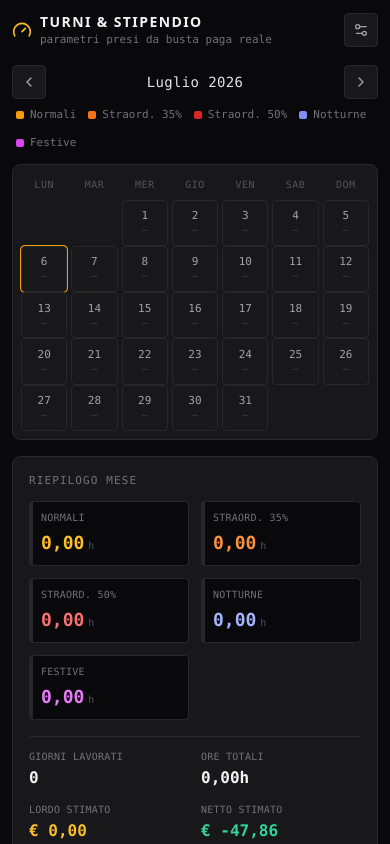
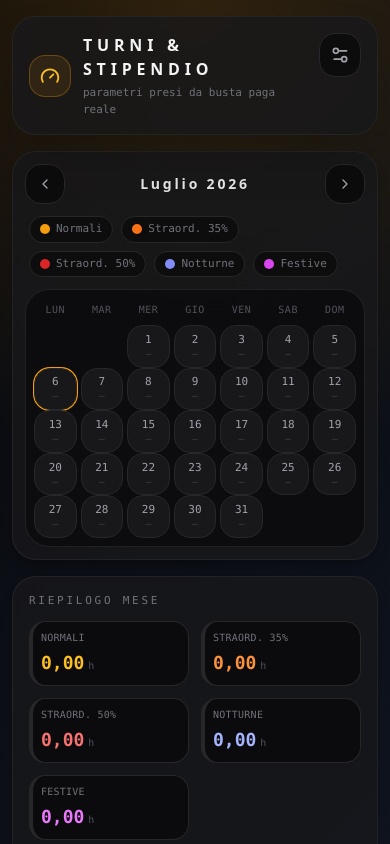
Before and after one commit to Manuel9703/Calendar-App, a React (Vite) app: page / in a window 390 px wide. Shown: the top 844 px of the page. Built offline with nearby package versions, Linux system fonts and the light colour scheme.

Commit message:
style: refine mobile-friendly calendar UI

```diff
--- a/src/App.jsx
+++ b/src/App.jsx
@@ -293,37 +293,40 @@ export default function TurniStipendio() {
   };
 
   return (
-    <div className="min-h-screen bg-zinc-950 text-zinc-100 font-sans p-3 sm:p-6">
-      <div className="max-w-3xl mx-auto">
-
-        <div className="flex items-center justify-between mb-4">
-          <div className="flex items-center gap-2">
-            <Gauge className="w-5 h-5 text-amber-400" strokeWidth={2} />
+    <div className="min-h-screen bg-[radial-gradient(circle_at_top,_rgba(245,158,11,0.16),_transparent_35%),linear-gradient(135deg,_#09090b,_#111827)] text-zinc-100 font-sans px-3 py-4 sm:px-6 sm:py-6">
+      <div className="mx-auto flex max-w-4xl flex-col gap-4">
+        <header className="rounded-3xl border border-zinc-800/80 bg-zinc-900/80 p-4 shadow-2xl shadow-black/25 backdrop-blur sm:p-5">
+          <div className="flex items-start justify-between gap-3">
+            <div className="flex items-center gap-3">
+              <div className="rounded-2xl border border-amber-500/30 bg-amber-500/10 p-2.5 text-amber-400">
+                <Gauge className="h-5 w-5" strokeWidth={2.2} />
+              </div>
               <div>
-              <h1 className="text-sm font-bold tracking-widest uppercase text-zinc-100">Turni &amp; Stipendio</h1>
-              <p className="text-[11px] text-zinc-500 font-mono">parametri presi da busta paga reale</p>
+                <h1 className="text-base font-semibold uppercase tracking-[0.3em] text-zinc-100">Turni &amp; Stipendio</h1>
+                <p className="mt-1 text-[11px] font-mono text-zinc-500">parametri presi da busta paga reale</p>
               </div>
             </div>
             <button
               onClick={() => setShowSettings((s) => !s)}
-            className={`p-2 rounded border ${showSettings ? "bg-zinc-800 border-zinc-600 text-amber-400" : "bg-zinc-900 border-zinc-800 text-zinc-400"}`}
+              className={`flex h-11 w-11 items-center justify-center rounded-2xl border transition ${showSettings ? "border-amber-500/40 bg-amber-500/10 text-amber-400" : "border-zinc-800 bg-zinc-950/80 text-zinc-400 hover:text-zinc-100"}`}
               aria-label="Impostazioni"
             >
-            <Settings2 className="w-4 h-4" />
+              <Settings2 className="h-5 w-5" />
             </button>
           </div>
+        </header>
 
         {showSettings && (
-          <div className="mb-4 bg-zinc-900 border border-zinc-800 rounded-lg p-4 space-y-5">
-            <div className="border border-amber-500/40 rounded-lg p-3 bg-amber-500/5">
-              <button onClick={() => setShowImport((s) => !s)} className="w-full flex items-center justify-between">
-                <p className="text-[11px] uppercase tracking-widest text-amber-400 font-mono">Importa da busta paga</p>
-                <span className="text-amber-400 text-xs">{showImport ? "−" : "+"}</span>
+          <section className="rounded-3xl border border-zinc-800/80 bg-zinc-900/80 p-3 shadow-lg shadow-black/20 sm:p-4">
+            <div className="rounded-2xl border border-amber-500/30 bg-amber-500/10 p-3">
+              <button onClick={() => setShowImport((s) => !s)} className="flex w-full items-center justify-between rounded-xl px-1 py-1 text-left">
+                <p className="text-[11px] font-mono uppercase tracking-[0.25em] text-amber-400">Importa da busta paga</p>
+                <span className="text-sm text-amber-400">{showImport ? "−" : "+"}</span>
               </button>
 
               {showImport && (
                 <div className="mt-3 space-y-3">
-                  <p className="text-[11px] text-zinc-500 font-mono leading-relaxed">
+                  <p className="text-[11px] leading-relaxed text-zinc-500 font-mono">
                     inserisci gli importi e le ore così come sono scritti sul cedolino: la app calcola da sola paga oraria, maggiorazioni e aliquote e aggiorna i parametri sotto.
                   </p>
 
@@ -370,7 +373,7 @@ export default function TurniStipendio() {
                     <ImportInput placeholder="importo €" value={importForm.nettoBustaVerifica} onChange={(v) => updateImportField("nettoBustaVerifica", v)} full />
                   </ImportRow>
 
-                  <button onClick={applyImport} className="w-full py-2 rounded bg-amber-500 text-zinc-950 text-sm font-bold hover:bg-amber-400 active:scale-95">
+                  <button onClick={applyImport} className="w-full rounded-2xl bg-amber-500 px-4 py-3 text-sm font-semibold text-zinc-950 transition hover:bg-amber-400 active:scale-[0.98]">
                     Calcola e applica ai parametri
                   </button>
 
@@ -378,7 +381,7 @@ export default function TurniStipendio() {
                     <p className="text-xs text-rose-400 font-mono">{importResult.error}</p>
                   )}
                   {importResult && !importResult.error && (
-                    <div className="bg-zinc-950 border border-zinc-800 rounded p-2.5 text-xs font-mono space-y-1">
+                    <div className="rounded-2xl border border-zinc-800 bg-zinc-950/80 p-3 text-xs font-mono space-y-1">
                       <p className="text-emerald-400">parametri applicati:</p>
                       <p className="text-zinc-400">paga oraria €{fmt(importResult.rate)}/h · straord. {fmt(importResult.overtime1Pct)}% / {fmt(importResult.overtime2Pct)}%</p>
                       <p className="text-zinc-400">ivs {fmt(importResult.ivsPct)}% · cigs {fmt(importResult.cigsPct)}% · irpef {fmt(importResult.irpefPct)}%</p>
@@ -394,9 +397,9 @@ export default function TurniStipendio() {
               )}
             </div>
 
-            <div>
-              <p className="text-[11px] uppercase tracking-widest text-zinc-500 font-mono mb-3">Orario di lavoro</p>
-              <div className="grid grid-cols-2 gap-3">
+            <div className="mt-5 rounded-2xl border border-zinc-800/80 bg-zinc-950/60 p-3">
+              <p className="mb-3 text-[11px] font-mono uppercase tracking-[0.25em] text-zinc-500">Orario di lavoro</p>
+              <div className="grid grid-cols-1 gap-3 sm:grid-cols-2">
                 <Field label="Ore settimanali contrattuali">
                   <input type="number" step="0.5" value={config.weeklyHours}
                     onChange={(e) => updateConfig("weeklyHours", e.target.value)}
@@ -413,9 +416,9 @@ export default function TurniStipendio() {
               </p>
             </div>
 
-            <div>
-              <p className="text-[11px] uppercase tracking-widest text-zinc-500 font-mono mb-3">Retribuzione e trattenute</p>
-              <div className="grid grid-cols-2 sm:grid-cols-3 gap-3">
+            <div className="mt-5 rounded-2xl border border-zinc-800/80 bg-zinc-950/60 p-3">
+              <p className="mb-3 text-[11px] font-mono uppercase tracking-[0.25em] text-zinc-500">Retribuzione e trattenute</p>
+              <div className="grid grid-cols-1 gap-3 sm:grid-cols-2 xl:grid-cols-3">
                 <Field label="Paga oraria base (€/h)">
                   <input type="number" step="0.01" value={config.rate}
                     onChange={(e) => updateConfig("rate", e.target.value)}
@@ -473,11 +476,11 @@ export default function TurniStipendio() {
               </p>
             </div>
 
-            <div>
-              <p className="text-[11px] uppercase tracking-widest text-zinc-500 font-mono mb-3">Saldi ferie / permessi (da busta paga)</p>
+            <div className="mt-5 rounded-2xl border border-zinc-800/80 bg-zinc-950/60 p-3">
+              <p className="mb-3 text-[11px] font-mono uppercase tracking-[0.25em] text-zinc-500">Saldi ferie / permessi (da busta paga)</p>
               <div className="space-y-3">
                 {BALANCE_TYPES.map((bt) => (
-                  <div key={bt.key} className="bg-zinc-950 border border-zinc-800 rounded p-2.5">
+                  <div key={bt.key} className="rounded-2xl border border-zinc-800 bg-zinc-950/80 p-2.5">
                     <p className="text-xs text-teal-400 font-mono mb-2">{bt.label}</p>
                     <div className="grid grid-cols-3 gap-2">
                       {["maturato", "goduto", "residuo"].map((f) => (
@@ -495,30 +498,31 @@ export default function TurniStipendio() {
                 sono saldi cumulativi: aggiornali a mano ogni volta che ricevi una nuova busta paga.
               </p>
             </div>
-          </div>
+          </section>
         )}
 
-        <div className="flex items-center justify-between mb-2">
-          <button onClick={() => changeMonth(-1)} className="p-2 rounded bg-zinc-900 border border-zinc-800 text-zinc-400 hover:text-amber-400">
-            <ChevronLeft className="w-4 h-4" />
+        <section className="rounded-3xl border border-zinc-800/80 bg-zinc-900/80 p-3 shadow-lg shadow-black/20 sm:p-4">
+          <div className="mb-3 flex items-center justify-between gap-2">
+            <button onClick={() => changeMonth(-1)} className="flex h-10 w-10 items-center justify-center rounded-2xl border border-zinc-800 bg-zinc-950/80 text-zinc-400 transition hover:text-amber-400">
+              <ChevronLeft className="h-4 w-4" />
             </button>
-          <span className="font-mono text-sm tracking-wide text-zinc-200">{MESI[month]} {year}</span>
-          <button onClick={() => changeMonth(1)} className="p-2 rounded bg-zinc-900 border border-zinc-800 text-zinc-400 hover:text-amber-400">
-            <ChevronRight className="w-4 h-4" />
+            <span className="text-center text-sm font-semibold tracking-[0.2em] text-zinc-200">{MESI[month]} {year}</span>
+            <button onClick={() => changeMonth(1)} className="flex h-10 w-10 items-center justify-center rounded-2xl border border-zinc-800 bg-zinc-950/80 text-zinc-400 transition hover:text-amber-400">
+              <ChevronRight className="h-4 w-4" />
             </button>
           </div>
 
-        <div className="flex flex-wrap gap-3 mb-3 px-1">
+          <div className="mb-3 flex flex-wrap gap-2 px-1">
           {CATEGORIES.map((c) => (
-            <div key={c.key} className="flex items-center gap-1.5">
-              <span className={`w-2 h-2 rounded-sm ${c.dot}`} />
-              <span className="text-[11px] text-zinc-500 font-mono">{c.label}</span>
+            <div key={c.key} className="flex items-center gap-1.5 rounded-full border border-zinc-800 bg-zinc-950/70 px-2.5 py-1">
+              <span className={`h-2.5 w-2.5 rounded-full ${c.dot}`} />
+              <span className="text-[11px] font-mono text-zinc-500">{c.label}</span>
             </div>
           ))}
         </div>
 
-        <div className="bg-zinc-900 border border-zinc-800 rounded-lg p-2 sm:p-3">
-          <div className="grid grid-cols-7 gap-1 mb-1">
+        <div className="mt-3 rounded-3xl border border-zinc-800/80 bg-zinc-950/70 p-2 sm:p-3">
+          <div className="mb-1 grid grid-cols-7 gap-1">
             {GIORNI.map((g) => (
               <div key={g} className="text-center text-[10px] uppercase tracking-wider text-zinc-600 font-mono py-1">{g}</div>
             ))}
@@ -540,7 +544,7 @@ export default function TurniStipendio() {
                       <button
                         key={key}
                         onClick={() => toggleDay(d)}
-                        className={`relative aspect-square rounded border flex flex-col items-center justify-center gap-0.5 px-0.5 transition-colors
+                        className={`relative aspect-square rounded-2xl border p-1 transition-all duration-200 flex flex-col items-center justify-center gap-0.5
                           ${isSelected ? "bg-zinc-800 border-amber-500" : total > 0 ? "bg-zinc-950 border-zinc-700" : "bg-zinc-900 border-zinc-800"}
                           ${isToday && !isSelected ? "ring-1 ring-amber-500" : ""}
                           hover:border-zinc-500`}
@@ -566,7 +570,7 @@ export default function TurniStipendio() {
                 </div>
 
                 {hasSelected && (
-                  <div className="my-2 bg-zinc-950 border border-amber-500/40 rounded-lg p-3">
+                  <div className="my-2 rounded-2xl border border-amber-500/40 bg-zinc-950/90 p-3 shadow-lg shadow-black/20">
                     <div className="flex items-center justify-between mb-3">
                       <span className="font-mono text-sm text-amber-300">{pad(selectedDay)} {MESI[month]}</span>
                       <button onClick={() => setSelectedDay(null)} className="text-zinc-500 hover:text-zinc-200">
@@ -581,9 +585,9 @@ export default function TurniStipendio() {
                             <p className={`text-xs font-semibold ${c.text}`}>{c.label}</p>
                             <p className="text-[10px] text-zinc-600 font-mono">€{fmt(rates[c.key])}/h</p>
                           </div>
-                          <div className="flex items-center gap-1.5 shrink-0">
+                          <div className="flex shrink-0 items-center gap-1.5">
                             <button onClick={() => step(c.key, -0.5)}
-                              className="w-7 h-7 flex items-center justify-center rounded bg-zinc-800 text-zinc-400 hover:text-zinc-100 active:scale-95">
+                              className="flex h-9 w-9 items-center justify-center rounded-xl bg-zinc-800 text-zinc-400 transition hover:text-zinc-100 active:scale-95">
                               <Minus className="w-3.5 h-3.5" />
                             </button>
                             <input
@@ -593,10 +597,10 @@ export default function TurniStipendio() {
                                 const v = parseFloat(e.target.value);
                                 setDraft((prev) => ({ ...prev, [c.key]: isNaN(v) ? 0 : v }));
                               }}
-                              className={`w-14 text-center bg-zinc-950 border border-zinc-700 rounded px-1 py-1 text-sm font-mono ${c.text} focus:outline-none focus:ring-1 ${c.ring}`}
+                              className={`w-14 rounded-xl border border-zinc-700 bg-zinc-950 px-1 py-1 text-center text-sm font-mono ${c.text} focus:outline-none focus:ring-1 ${c.ring}`}
                             />
                             <button onClick={() => step(c.key, 0.5)}
-                              className="w-7 h-7 flex items-center justify-center rounded bg-zinc-800 text-zinc-400 hover:text-zinc-100 active:scale-95">
+                              className="flex h-9 w-9 items-center justify-center rounded-xl bg-zinc-800 text-zinc-400 transition hover:text-zinc-100 active:scale-95">
                               <Plus className="w-3.5 h-3.5" />
                             </button>
                           </div>
@@ -607,10 +611,10 @@ export default function TurniStipendio() {
                     <div className="flex items-center justify-between mt-3 pt-3 border-t border-zinc-800">
                       <span className="text-xs text-zinc-500 font-mono">tot {fmt(dayTotal(draft))}h · € {fmt(dayPay(draft))}</span>
                       <div className="flex gap-2">
-                        <button onClick={clearDay} className="p-2 rounded bg-zinc-900 border border-zinc-800 text-zinc-500 hover:text-rose-400">
+                        <button onClick={clearDay} className="flex h-10 w-10 items-center justify-center rounded-2xl border border-zinc-800 bg-zinc-900 text-zinc-500 transition hover:text-rose-400">
                           <Trash2 className="w-4 h-4" />
                         </button>
-                        <button onClick={saveDay} className="px-4 py-2 rounded bg-amber-500 text-zinc-950 text-sm font-bold hover:bg-amber-400 active:scale-95">
+                        <button onClick={saveDay} className="rounded-2xl bg-amber-500 px-4 py-2 text-sm font-semibold text-zinc-950 transition hover:bg-amber-400 active:scale-[0.98]">
                           Salva
                         </button>
                       </div>
@@ -621,13 +625,14 @@ export default function TurniStipendio() {
             );
           })}
         </div>
+        </section>
 
-        <div className="mt-4 bg-zinc-900 border border-zinc-800 rounded-lg p-4">
-          <p className="text-[11px] uppercase tracking-widest text-zinc-500 font-mono mb-3">Riepilogo mese</p>
+        <section className="rounded-3xl border border-zinc-800/80 bg-zinc-900/80 p-4 shadow-lg shadow-black/20">
+          <p className="mb-3 text-[11px] font-mono uppercase tracking-[0.25em] text-zinc-500">Riepilogo mese</p>
 
-          <div className="grid grid-cols-2 sm:grid-cols-5 gap-3 mb-4">
+          <div className="mb-4 grid grid-cols-2 gap-3 sm:grid-cols-5">
             {CATEGORIES.map((c) => (
-              <div key={c.key} className={`bg-zinc-950 border-l-4 ${c.border} border-y border-r border-zinc-800 rounded p-2`}>
+              <div key={c.key} className={`rounded-2xl border border-zinc-800 bg-zinc-950/80 p-2 ${c.border} border-l-4`}>
                 <p className="text-[10px] uppercase tracking-wide text-zinc-500 font-mono mb-1">{c.label}</p>
                 <span className={`text-lg font-mono font-bold ${c.text}`}>{fmt(monthStats.hours[c.key])}</span>
                 <span className="text-[10px] text-zinc-600 font-mono ml-1">h</span>
@@ -635,7 +640,7 @@ export default function TurniStipendio() {
             ))}
           </div>
 
-          <div className="grid grid-cols-2 sm:grid-cols-4 gap-3 border-t border-zinc-800 pt-3">
+          <div className="grid grid-cols-1 gap-3 border-t border-zinc-800 pt-3 sm:grid-cols-2 xl:grid-cols-4">
             <Stat label="Giorni lavorati" value={monthStats.daysWorked} />
             <Stat label="Ore totali" value={`${fmt(monthStats.totalHours)}h`} />
             <Stat label="Lordo stimato" value={`€ ${fmt(monthStats.gross)}`} accent="text-amber-400" />
@@ -648,15 +653,15 @@ export default function TurniStipendio() {
             <Stat label="Addizionali" value={`€ ${fmt(config.addizionaliMensili)}`} accent="text-zinc-400" />
           </div>
 
-          <div className="grid grid-cols-3 gap-3 border-t border-zinc-800 pt-3 mt-3">
+          <div className="mt-3 grid grid-cols-1 gap-3 border-t border-zinc-800 pt-3 sm:grid-cols-3">
             {BALANCE_TYPES.map((bt) => (
               <Stat key={bt.key} label={`Residuo ${bt.label}`} value={`${fmt(balances[bt.key].residuo)}h`} accent="text-teal-400" />
             ))}
           </div>
-        </div>
+        </section>
 
         {saveError && (
-          <p className="text-[11px] text-rose-400 font-mono mt-3">
+          <p className="mt-3 text-[11px] font-mono text-rose-400">
             attenzione: il salvataggio automatico non è riuscito, i dati potrebbero non persistere.
           </p>
         )}
```
Lines whose indentation alone changed are shown as unchanged.
